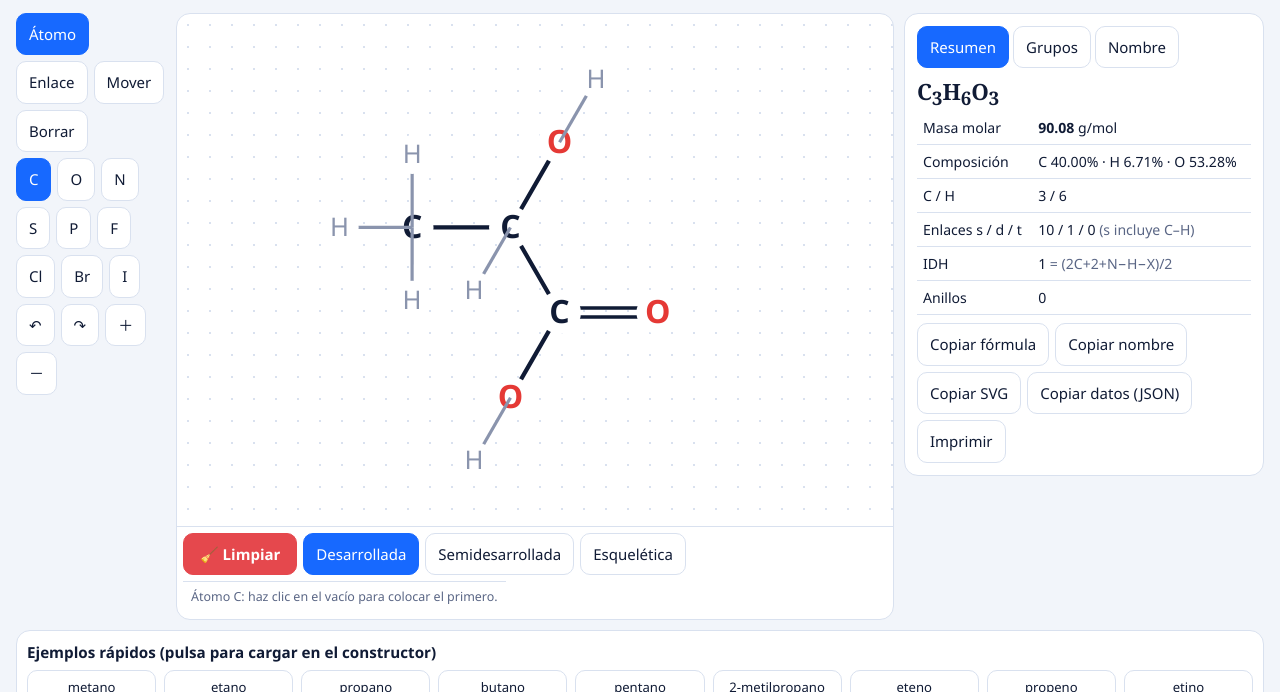
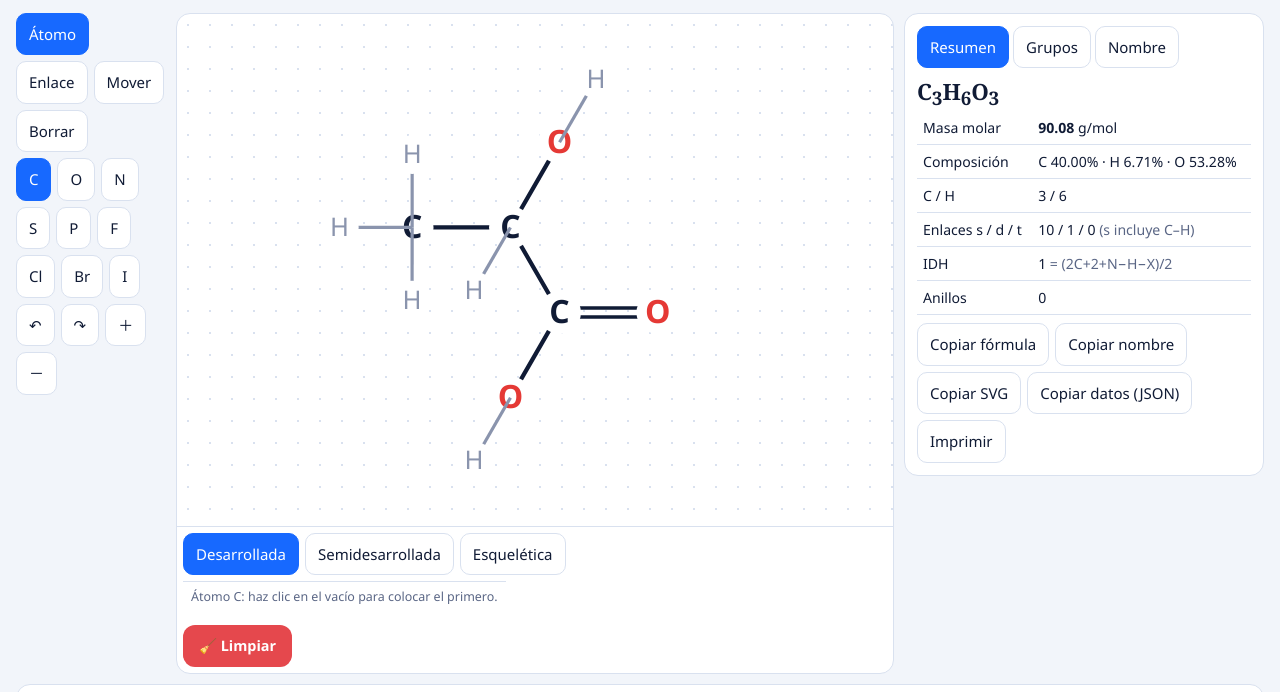
Before and after one commit to Capablanca23/Capablanca23.github.io, a plain HTML site: page Constructor_de_Moleculas/index.html in a window 1280 px wide. Shown: the part 105-797 px from the top of the page. Drawn offline with Linux system fonts and the light colour scheme.

Commit message:
Update index.html

```diff
--- a/Constructor_de_Moleculas/index.html
+++ b/Constructor_de_Moleculas/index.html
@@ -47,15 +47,28 @@ pre{white-space:pre-wrap;word-break:break-all;font-size:.8rem}
 #ejemplos .grid{grid-template-columns:repeat(auto-fill,minmax(120px,1fr))}
 #ejemplos .btn{font-size:.82rem;padding:6px 8px;min-height:36px}
 @media(min-width:900px){.ctor{grid-template-columns:150px 1fr 360px;align-items:start}.tools{flex-direction:column;overflow:visible}.tools .grp{flex-wrap:wrap}#cv{height:64vh}main{padding:16px}#ejemplos{grid-column:1/-1}}
-@media print{header,.tools,.vbar,nav,#ejemplos{display:none}.view{display:none}.view.on{display:block}}
+@media print{header,.tools,.vbar,nav,#ejemplos,#btn-limpiar{display:none}.view{display:none}.view.on{display:block}}
 .pwa-actions{display:flex;justify-content:flex-end;padding:7px 0 2px}.pwa-actions button{min-height:36px;padding:6px 12px;font-size:.84rem;border-radius:9px}@media(min-width:700px){.pwa-actions{position:absolute;right:14px;top:8px}header{position:relative;padding-right:190px}}
 
-/* === Botón Limpiar siempre visible, sobre todo en móvil === */
-#vbar .limpiar{background:#e5484d;color:#fff;border-color:#e5484d;font-weight:700;flex:0 0 auto;order:-1;padding:9px 16px}
-#vbar .limpiar:active{filter:brightness(.9)}
-@media(max-width:600px){
-  #vbar{position:sticky;bottom:0;z-index:5;background:var(--card);box-shadow:0 -2px 8px #0002}
-  #vbar .limpiar{min-height:46px;font-size:1rem}
+/* === Botón Limpiar flotante, siempre visible en móvil === */
+#btn-limpiar{
+  position:absolute;
+  left:10px;
+  bottom:10px;
+  z-index:20;
+  background:#e5484d;
+  color:#fff;
+  border:0;
+  border-radius:12px;
+  padding:10px 16px;
+  min-height:46px;
+  font:700 1rem/1 "Segoe UI",system-ui,sans-serif;
+  box-shadow:0 3px 10px #0005;
+  cursor:pointer;
+}
+#btn-limpiar:active{filter:brightness(.9)}
+@media(min-width:900px){
+  #btn-limpiar{position:static;margin:6px;box-shadow:none;min-height:42px;font-size:.9rem}
 }
 </style></head><body>
 <header><div class="brand"><div class="logo">CM</div><div><h1>Constructor de moléculas</h1><div class="sub">Estructura y Nomenclatura Molecular · Dr. Ronald F. Rodriguez Espinoza</div></div></div><div class="pwa-actions"><button id="installApp" class="btn pri" type="button" aria-label="Instalar aplicación">⬇ Instalar aplicación</button></div><nav id="nav"></nav></header>
@@ -68,6 +81,7 @@ pre{white-space:pre-wrap;word-break:break-all;font-size:.8rem}
     <div id="semi-box"></div>
     <div class="vbar" id="vbar"></div>
     <div id="aviso-ctor"></div>
+    <button id="btn-limpiar" type="button" aria-label="Limpiar lienzo">🧹 Limpiar</button>
   </div>
   <div><div class="card"><div class="tabs" id="rtabs"></div>
    <div class="pane on" id="p-res"></div><div class="pane" id="p-grp"></div><div class="pane" id="p-nom"></div></div></div>
@@ -805,8 +819,7 @@ function build(){
  $('#tools').innerHTML=`<div class="grp">${[['atom','Átomo'],['bond','Enlace'],['move','Mover'],['erase','Borrar']].map(t=>`<button class="btn tl" data-t="${t[0]}">${t[1]}</button>`).join('')}</div>
   <div class="grp">${['C','O','N','S','P','F','Cl','Br','I'].map(x=>`<button class="btn el" data-e="${x}">${x}</button>`).join('')}</div>
   <div class="grp"><button class="btn" id="un">↶</button><button class="btn" id="re">↷</button><button class="btn" id="zi">＋</button><button class="btn" id="zo">－</button></div>`;
- $('#vbar').innerHTML=`<button class="btn limpiar" id="cl" type="button">🧹 Limpiar</button>`+
-  [['dev','Desarrollada'],['semi','Semidesarrollada'],['skel','Esquelética']].map(v=>`<button class="btn vm" data-m="${v[0]}">${v[1]}</button>`).join('');
+ $('#vbar').innerHTML=[['dev','Desarrollada'],['semi','Semidesarrollada'],['skel','Esquelética']].map(v=>`<button class="btn vm" data-m="${v[0]}">${v[1]}</button>`).join('');
  $('#rtabs').innerHTML=[['res','Resumen'],['grp','Grupos'],['nom','Nombre']].map(t=>`<button class="btn rt" data-p="${t[0]}">${t[1]}</button>`).join('');
  const sync=()=>{$$('.tl').forEach(b=>b.classList.toggle('on',b.dataset.t===tool));$$('.el').forEach(b=>b.classList.toggle('on',b.dataset.e===el));$$('.vm').forEach(b=>b.classList.toggle('on',b.dataset.m===mode))};
 
@@ -821,7 +834,7 @@ function build(){
   if(t.id==='re'&&redo.length){hist.push(JSON.stringify(M));M=JSON.parse(redo.pop());sel=null}
   if(t.id==='zi')zoom(.8);
   if(t.id==='zo')zoom(1.25);
-  if(t.id==='cl'){snap();M={atoms:[],bonds:[]};sel=null;nid=0;fit()}
+  if(t.id==='btn-limpiar'){snap();M={atoms:[],bonds:[]};sel=null;nid=0;fit()}
   if(t.dataset.g)showG(t.dataset.g);
   /* CORREGIDO: se guarda el texto original del botón para restaurarlo */
   const cp=x=>{if(!x)return;if(!t.dataset.orig)t.dataset.orig=t.textContent;if(navigator.clipboard)navigator.clipboard.writeText(x).then(()=>{t.textContent='Copiado';setTimeout(()=>{t.textContent=t.dataset.orig},1200)},()=>{t.textContent='Sin permiso';setTimeout(()=>{t.textContent=t.dataset.orig},1200)})};
```
